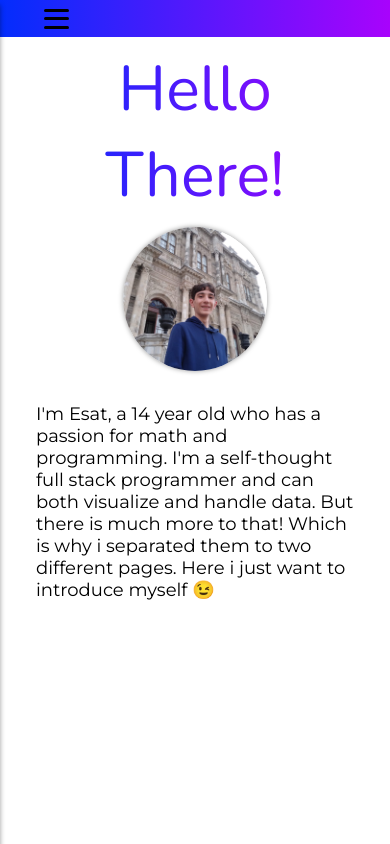
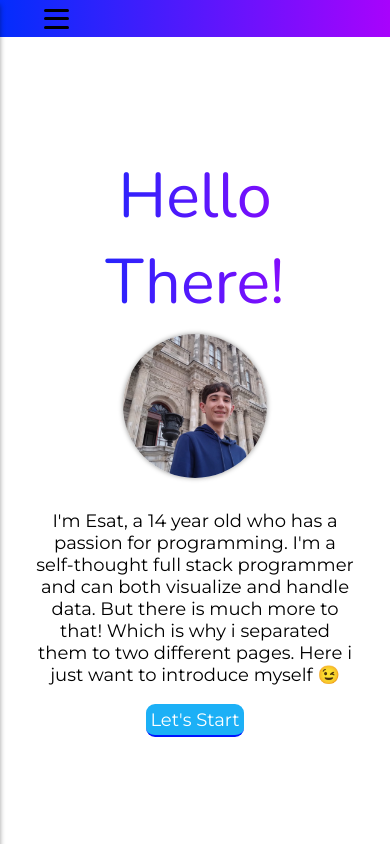
Before and after one commit to Esat-Karakaya/esat-karakaya.github.io, a React (Vite) app: page / in a window 390 px wide. Built offline with nearby package versions, Linux system fonts and the light colour scheme.

Commit message:
nav intabbable

```diff
--- a/src/components/nav/nav.jsx
+++ b/src/components/nav/nav.jsx
@@ -14,7 +14,18 @@ const Nav=()=> {
     }
 
     const hamClicked=()=>{
-        newsmalldis(true);
+        document.querySelector("nav").style.display="block"
+        setTimeout(()=>{
+            newsmalldis(true);
+        },0)
+
+    }
+
+    const hideNav=()=>{
+        newsmalldis(false)
+        setTimeout(()=>{
+            document.querySelector("nav").style.display="none"
+        },200)
     }
 
     const buttonValues = ["About", "Front-End", "Back-End", "Education"]
@@ -22,7 +33,7 @@ const Nav=()=> {
         <>
             <Hambutton clickHandler={hamClicked}/>
             <nav className={smallNavVis?"navVis":""}>
-                <button onClick={()=>{newsmalldis(false)}} id="nav-x" className="button-x" ></button>
+                <button onClick={hideNav} id="nav-x" className="button-x" ></button>
                 {buttonValues.map((value,i)=> <Navbutton key={value} id={i} >{value}</Navbutton>)}
                 <button id="end" onClick={showModal}>Contact</button>
             </nav>
--- a/src/components/pages/About.jsx
+++ b/src/components/pages/About.jsx
@@ -1,11 +1,20 @@
 import ContentImg from "../contentImg/contentImg"
 const About=()=>{
+    const startViewing=()=>{
+        document.querySelector("#startWith").scrollIntoView({behavior:"smooth"})
+    }
     return(
         <div id="page0" className="page">
-            <h1>Hello There!</h1>
-            <section id="greet" >
-                <ContentImg imgurl="/me.jpeg"/>
-                <p>I'm Esat, a 14 year old who has a passion for math and programming. I'm a self-thought full stack programmer and can both visualize and handle data. But there is much more to that! Which is why i separated them to two different pages. Here i just want to introduce myself 😉</p>
+            <section>
+                <h1>Hello There!</h1>
+                <div className="flex">
+                    <ContentImg imgurl="/me.jpeg"/>
+                    <p>I'm Esat, a 14 year old who has a passion for programming. I'm a self-thought full stack programmer and can both visualize and handle data. But there is much more to that! Which is why i separated them to two different pages. Here i just want to introduce myself 😉</p>
+                </div>
+                <button onClick={startViewing} className="pageButton">Let's Start</button>
+            </section>
+            <section id="startWith">
+                <p>Lorem ipsum dolor, sit amet consectetur adipisicing elit. Doloremque, dolore vitae? Accusamus, exercitationem qui, nesciunt beatae impedit incidunt neque odit ab optio distinctio quis eaque maiores ipsum repellendus, voluptatem dignissimos.</p>
             </section>
         </div>
     )
--- a/src/components/pages/pageStyles.css
+++ b/src/components/pages/pageStyles.css
@@ -7,9 +7,8 @@
 /*Page Basic Styles*/
 .page{
     box-sizing: border-box;
-	min-width: 100vw;
-    padding:0 2em;
-	overflow-y: auto;
+	width: 100vw;
+	flex-shrink: 0;
 }
 h1{
 	background: var(--nav-backround);
@@ -30,17 +29,32 @@ h2{
 	margin: 0;
 }
 p{
-	text-align: left;
+	text-align: center;
 	font-family: 'Montserrat', sans-serif;
 }
-
-/*section spesifics*/
-#greet{
+section{
+	display: grid;
+	min-height: 100%;
+	align-content: center;
+	place-items: center;
+	padding:0 2em;
+}
+.pageButton{
+	background-color: #1cb0f6;
+	border-bottom: .125em solid #0015ff;
+	border-radius: .5rem;
+	padding: .25em;
+	color: white;
+	font-family: 'Montserrat', sans-serif;
+  }
+.pageButton:active{
+	margin-top: .125em;
+	border-bottom: 0px solid transparent;
+}
+.flex{
 	display: flex;
-	align-items: center
+	align-items: center;
 }
 @media screen and (max-width: 700px) {
-	#greet{
-		flex-direction: column;
-	}
+	.flex{flex-direction: column;}
 }
--- a/src/index.css
+++ b/src/index.css
@@ -1,3 +1,6 @@
+*{
+	box-sizing: border-box;
+}
 #root{
 	display: flex;
 	flex-direction: column;
```
Also changed, not shown: public/me.jpeg.
